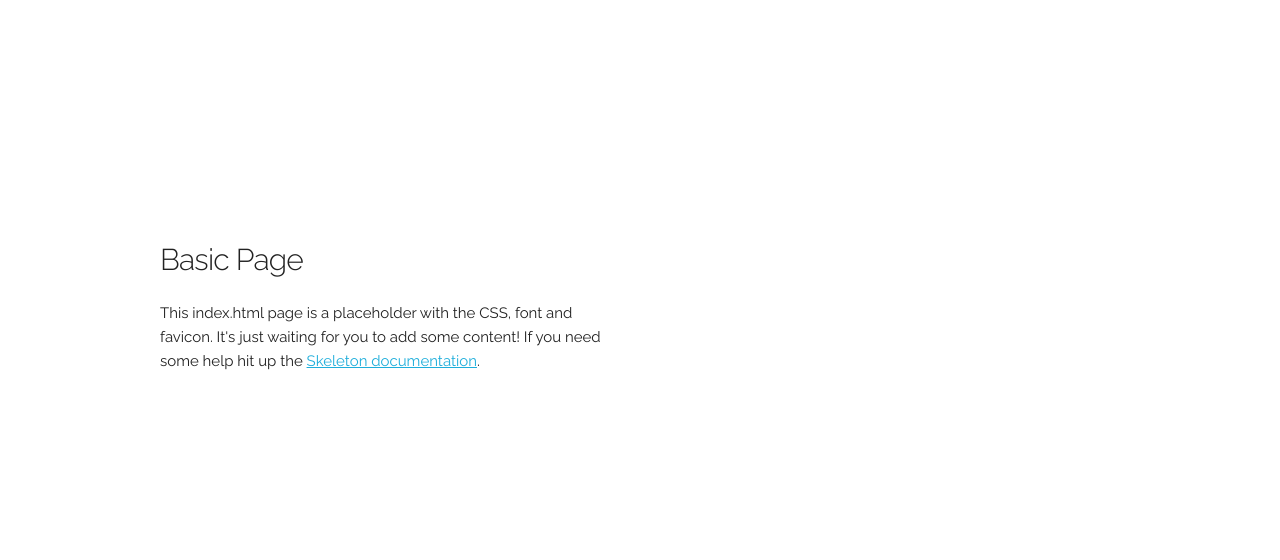
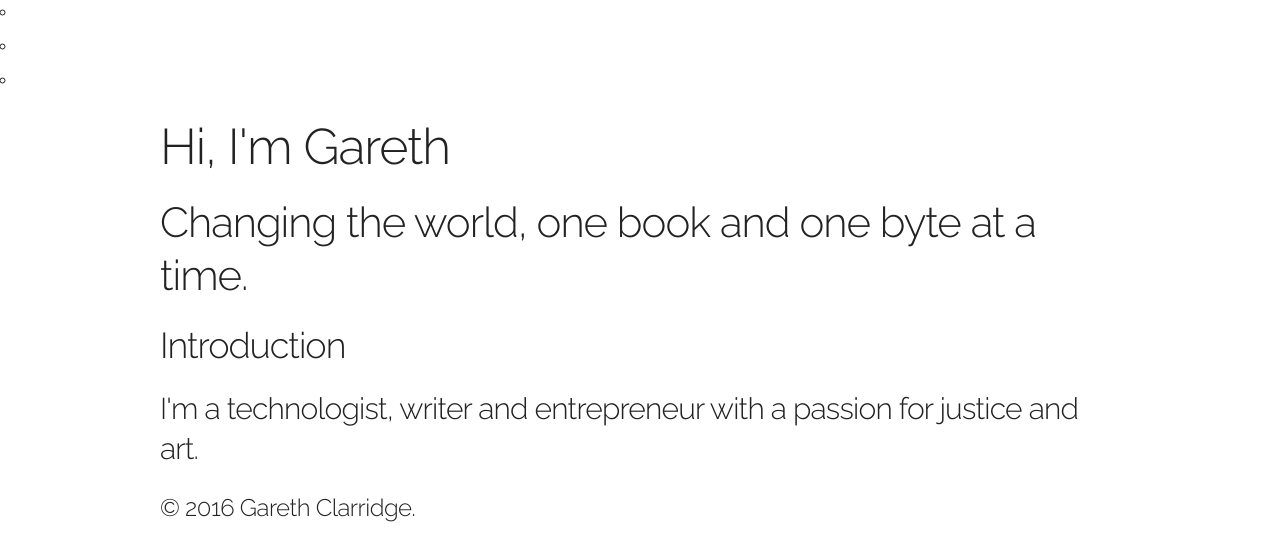
Before and after one commit to GarethClarridge/portfolio, a plain HTML site: page index.html in a window 1280 px wide. Drawn offline with Linux system fonts and the light colour scheme.

Commit message:
Changed text

```diff
--- a/index.html
+++ b/index.html
@@ -31,14 +31,52 @@
 
   <!-- Primary Page Layout
   –––––––––––––––––––––––––––––––––––––––––––––––––– -->
-  <div class="container">
-    <div class="row">
-      <div class="one-half column" style="margin-top: 25%">
-        <h4>Basic Page</h4>
-        <p>This index.html page is a placeholder with the CSS, font and favicon. It's just waiting for you to add some content! If you need some help hit up the <a href="http://www.getskeleton.com">Skeleton documentation</a>.</p>
+  <!-- Navigation -->
+
+  <nav class="navigation">
+    <a href="#" class="menu-item">
+      <i class="fa fa-bars"></i>
+    </a>
+    <ul class="main-navigation">
+      <li><a href="home.html"></a></li>
+      <li><a href="about.html"></a></li>
+      <li><a href="work.html"></a></li>
+    </ul>
+  </nav>
+
+  <!-- Hero -->
+  <section id="hero" class="hero u-full-width">
+    <div class="hero-image"></div>
+    <div class="container centered">
+      <div class="twelve columns">
+        <h1 class="separator">Hi, I'm Gareth</h1>
+        <h2>Changing the world, one book and one byte at a time.</h2>
       </div>
     </div>
-  </div>
+  </section>
+
+  <!-- Introduction -->
+  <section data-sr id="introduction" class="introduction u-full-width">
+    <div class="container">
+      <div class="row">
+        <div class="twelve columns">
+          <h3 class="separator">Introduction</h3>
+          <h4>I'm a technologist, writer and entrepreneur with a passion for justice and art.</h4>
+        </div>
+      </div>
+    </div>
+  </section>
+
+  <!-- Footer -->
+  <section data-sr class="footer u-full-width">
+    <div class="container">
+      <div class="row">
+        <div class="twelve columns">
+          <h5>&copy 2016 Gareth Clarridge.</h5>
+        </div>
+      </div>
+    </div>
+  </section>
 
 <!-- End Document
   –––––––––––––––––––––––––––––––––––––––––––––––––– -->
```
